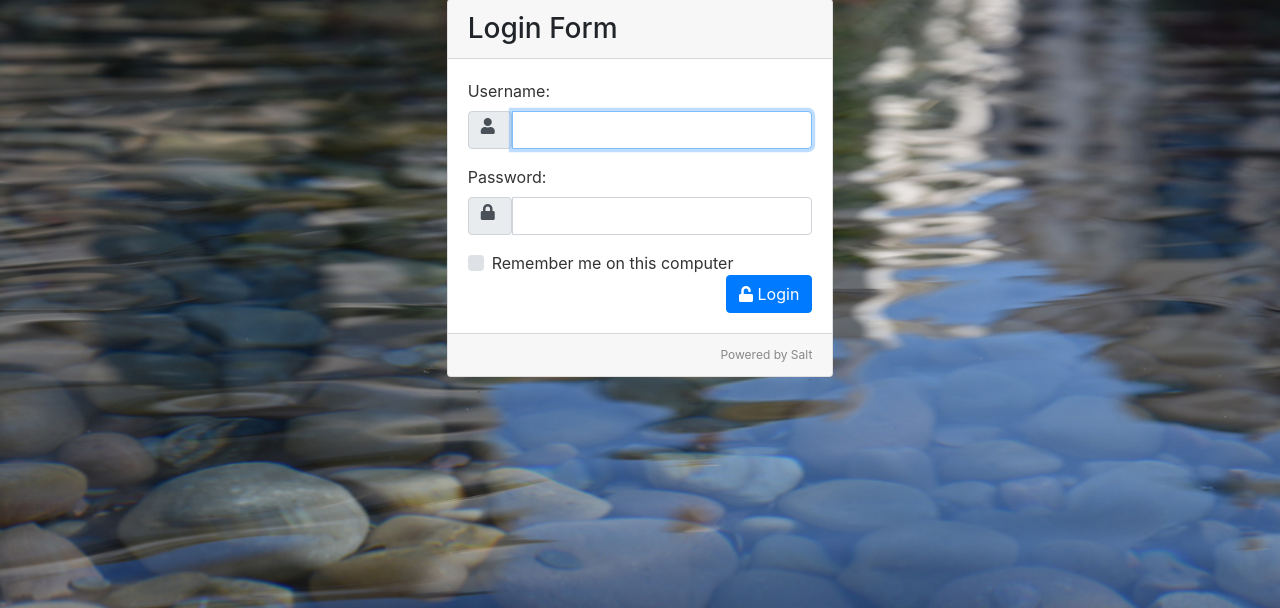
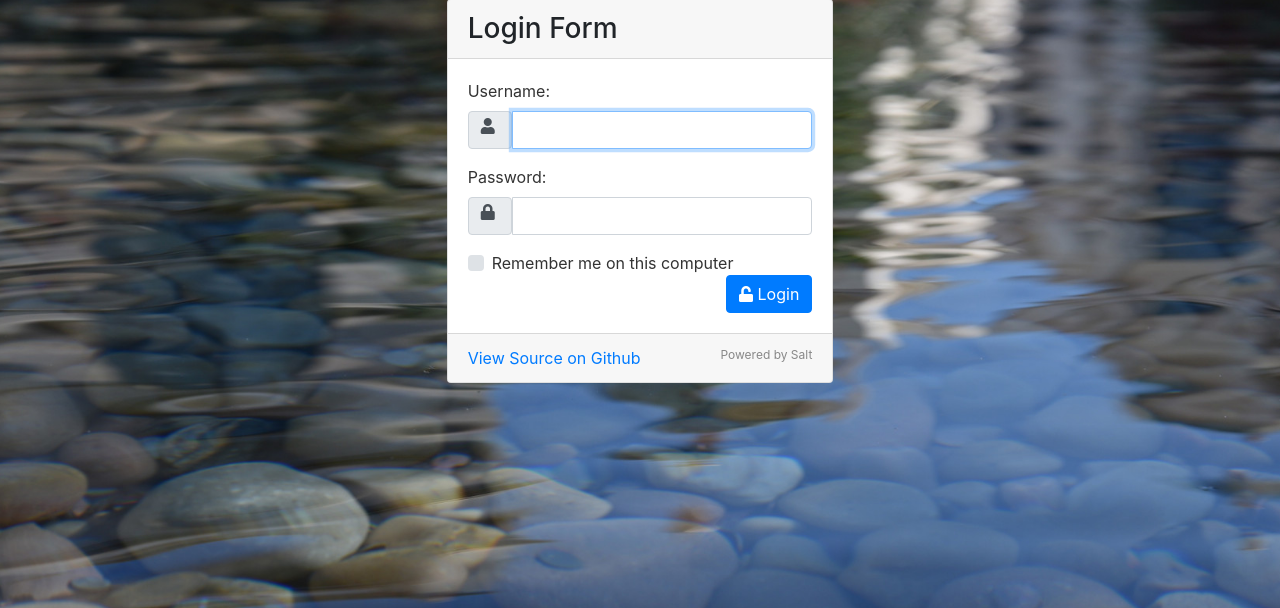
Before and after one commit to robabram/Quickstart-Secure-Django-Template, a Django app: page /accounts/login/ in a window 1280 px wide. Shown: the part 115-723 px from the top of the page. Run offline with Django 3.2, Linux system fonts and the light colour scheme; parts of the project's set-up code (start-up, migrations or seed data) failed here and were passed over; some libraries are stand-ins or nearby versions.

Commit message:
Added link to github on login form.

```diff
--- a/django_project/apps/accounts/templates/accounts/login.html
+++ b/django_project/apps/accounts/templates/accounts/login.html
@@ -46,7 +46,7 @@
                   <button id="btn-submit" class="btn btn-default btn-primary float-right" name="login" title="{% trans 'Login' noop %}" type="submit"><i class="fas fa-unlock"></i> {% trans 'Login' noop %}</button>
                 </form>
               </div>
-              <div class="card-footer"><span class="float-right" style="font-size: 12px; color: #888;">Powered by Salt</span></div>
+              <div class="card-footer"><a href="https://github.com/robabram/Quickstart-Secure-Django-Template">View Source on Github</a><span class="float-right" style="font-size: 12px; color: #888;">Powered by Salt</span></div>
               <!--/card-block-->
             </div>
             <!-- /form card login -->
--- a/django_project/proj/settings/base.py
+++ b/django_project/proj/settings/base.py
@@ -141,6 +141,8 @@ DATABASES = {
     }
 }
 
+# If you get the "Error: 1071, 'Specified key was too long; max key length is 767 bytes'"
+# when running migrate look at: https://github.com/celery/django-celery/issues/259
 CELERY_RESULT_BACKEND = 'django-db'
 
 # https://django-axes.readthedocs.io/en/latest/configuration.html#known-configuration-problems
--- a/requirements.txt
+++ b/requirements.txt
@@ -27,7 +27,7 @@ django-ipware==2.1.0
 django-oauth-toolkit==1.2.0
 django-rest-swagger==2.2.0
 django-timezone-field==3.0
-django[argon2]==2.1.1
+django[argon2]==2.1.2
 djangorestframework==3.8.2
 idna==2.7                 # via cryptography, requests
 itypes==1.1.0             # via coreapi
```
Also changed, not shown: README.md.
